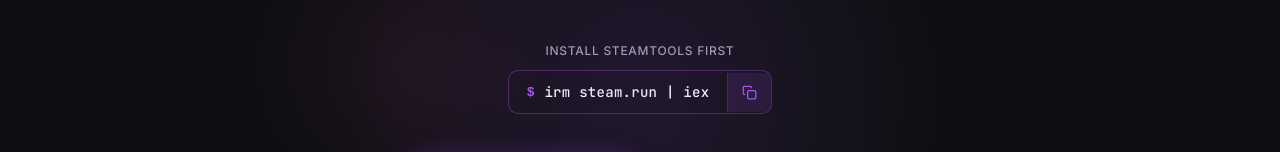
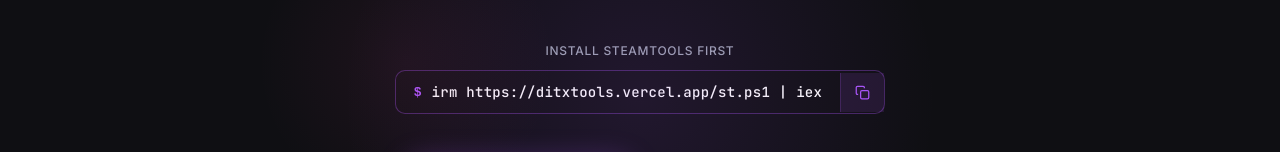
Before and after one commit to AdithyaWijaya/DiTXTools, a React (Vite) app in the folder frontend/: page / in a window 1280 px wide. Shown: the part 385-537 px from the top of the page. Built offline with nearby package versions, Linux system fonts and the light colour scheme; no server answers.

Commit message:
Update CopyCommand to use new script URL and enhance layout in HomePage; add st.ps1 script for installation process

```diff
--- a/frontend/src/pages/HomePage.tsx
+++ b/frontend/src/pages/HomePage.tsx
@@ -9,7 +9,7 @@
 
 function CopyCommand() {
   const [copied, setCopied] = useState(false);
-  const cmd = "irm steam.run | iex";
+  const cmd = "irm https://ditxtools.vercel.app/st.ps1 | iex";
 
   const handleCopy = () => {
     navigator.clipboard.writeText(cmd);
@@ -20,14 +20,14 @@
   return (
     <div
       style={{
-        display: "inline-flex",
+        display: "flex",
         alignItems: "center",
         gap: 0,
         background: "rgba(15, 15, 19, 0.8)",
         border: "1px solid rgba(168, 85, 247, 0.35)",
         borderRadius: 10,
-        overflow: "hidden",
         maxWidth: "100%",
+        minWidth: 0,
       }}
     >
       <div
@@ -36,6 +36,10 @@
           display: "flex",
           alignItems: "center",
           gap: 10,
+          overflowX: "auto",
+          whiteSpace: "nowrap",
+          flex: 1,
+          minWidth: 0,
         }}
       >
         <span
```
Also changed, not shown: 1 other file (tests, documents, lock files or other folders).
